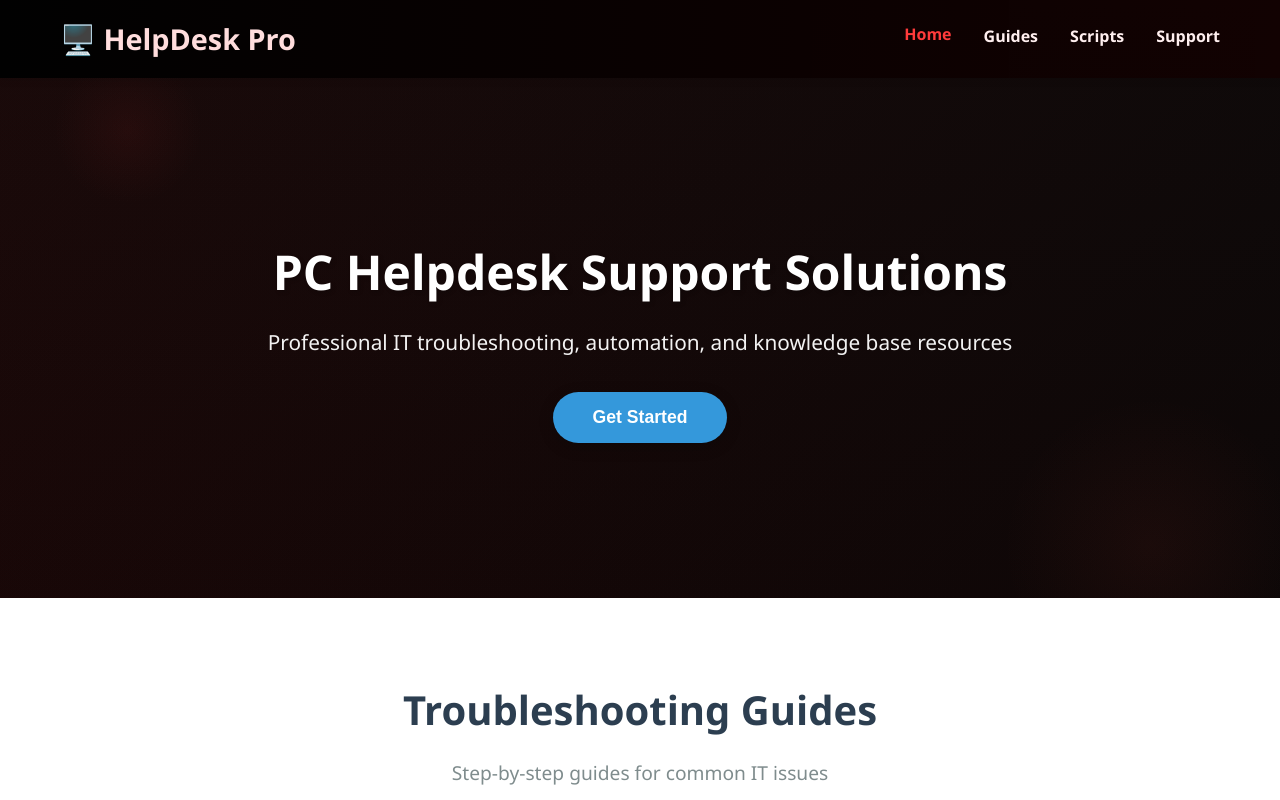
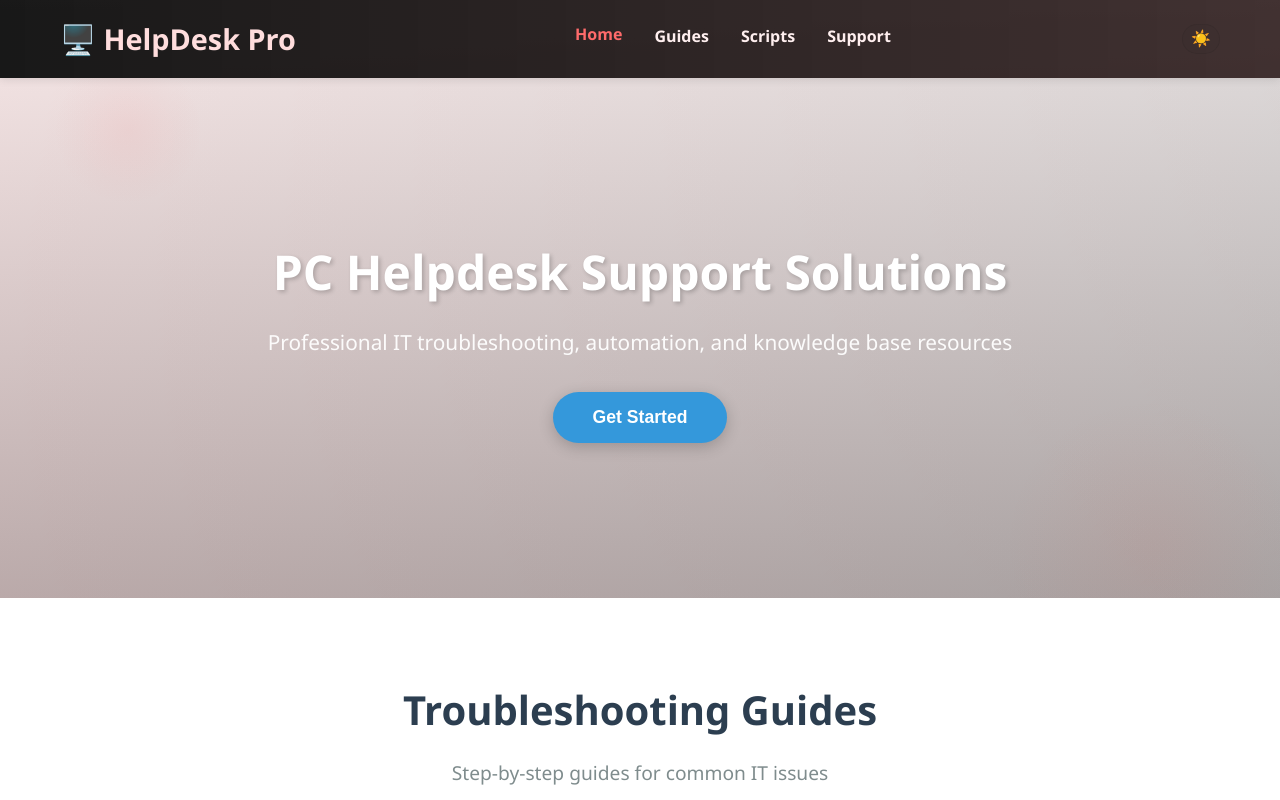
Before and after one commit to stangriffin24483/Stews-project, a plain HTML site: page website/index.html in a window 1280 px wide. Shown: the top 800 px of the page. Drawn offline with Linux system fonts and the light colour scheme.

Commit message:
Add theme toggle (light/dark) with persistence and styles

```diff
--- a/website/css/style.css
+++ b/website/css/style.css
@@ -21,6 +21,56 @@ body {
     transition: background-position 0.2s linear;
     min-height:100vh;
 }
+
+/* Light theme variables */
+.light-theme{
+    --accent:#c0392b;
+    --accent-2:#ff6b6b;
+    --dark:#f7f7f7;
+    --muted:#6b6b6b;
+    color: #111;
+}
+
+/* Theme toggle control */
+.theme-control{
+    margin-left: 12px;
+}
+
+.theme-toggle{
+    background: rgba(255,255,255,0.03);
+    border: 1px solid rgba(255,255,255,0.06);
+    color: inherit;
+    padding: 6px 8px;
+    border-radius: 999px;
+    display: inline-flex;
+    gap: 6px;
+    align-items: center;
+    cursor: pointer;
+    transition: background 0.15s ease, transform 0.12s ease, border-color 0.15s ease;
+}
+
+.theme-toggle:focus{
+    outline: 2px solid rgba(255,59,59,0.16);
+    outline-offset: 2px;
+}
+
+.theme-toggle .icon-sun, .theme-toggle .icon-moon{
+    font-size: 16px;
+    line-height: 1;
+}
+
+/* Default (dark) shows moon, hides sun */
+.theme-toggle .icon-sun{ display:none; }
+.theme-toggle .icon-moon{ display:inline-block; }
+
+/* Light theme: show sun, hide moon, adjust toggle look */
+.light-theme .theme-toggle{
+    background: rgba(0,0,0,0.04);
+    border-color: rgba(0,0,0,0.06);
+    color: #111;
+}
+.light-theme .theme-toggle .icon-sun{ display:inline-block; }
+.light-theme .theme-toggle .icon-moon{ display:none; }
 
 .container {
     max-width: 1200px;
--- a/website/index.html
+++ b/website/index.html
@@ -18,6 +18,12 @@
                 <a href="#guides" class="nav-link">Guides</a>
                 <a href="#scripts" class="nav-link">Scripts</a>
                 <a href="#tickets" class="nav-link">Support</a>
+            </div>
+            <div class="theme-control">
+                <button id="themeToggle" class="theme-toggle" aria-pressed="false" aria-label="Toggle light/dark theme">
+                    <span class="icon-sun" aria-hidden="true">☀️</span>
+                    <span class="icon-moon" aria-hidden="true">🌑</span>
+                </button>
             </div>
             <div class="hamburger" id="hamburger">
                 <span></span>
--- a/website/js/script.js
+++ b/website/js/script.js
@@ -90,6 +90,36 @@ window.addEventListener('load', () => {
     window.addEventListener('touchmove', onTouch, {passive:true});
 })();
 
+// Theme toggle: persist preference and apply class
+(function(){
+    const themeToggle = document.getElementById('themeToggle');
+    const bodyEl = document.body;
+    if(!themeToggle) return;
+
+    function applyTheme(theme){
+        if(theme === 'light'){
+            bodyEl.classList.add('light-theme');
+            themeToggle.setAttribute('aria-pressed','true');
+        } else {
+            bodyEl.classList.remove('light-theme');
+            themeToggle.setAttribute('aria-pressed','false');
+        }
+    }
+
+    // initial theme: saved or prefers-color-scheme
+    const saved = localStorage.getItem('theme');
+    const prefersLight = window.matchMedia && window.matchMedia('(prefers-color-scheme: light)').matches;
+    const initial = saved || (prefersLight ? 'light' : 'dark');
+    applyTheme(initial);
+
+    themeToggle.addEventListener('click', () => {
+        const isLight = bodyEl.classList.contains('light-theme');
+        const next = isLight ? 'dark' : 'light';
+        applyTheme(next);
+        localStorage.setItem('theme', next);
+    });
+})();
+
 // Card tilt effect
 (() => {
     const cards = document.querySelectorAll('.card');
```
